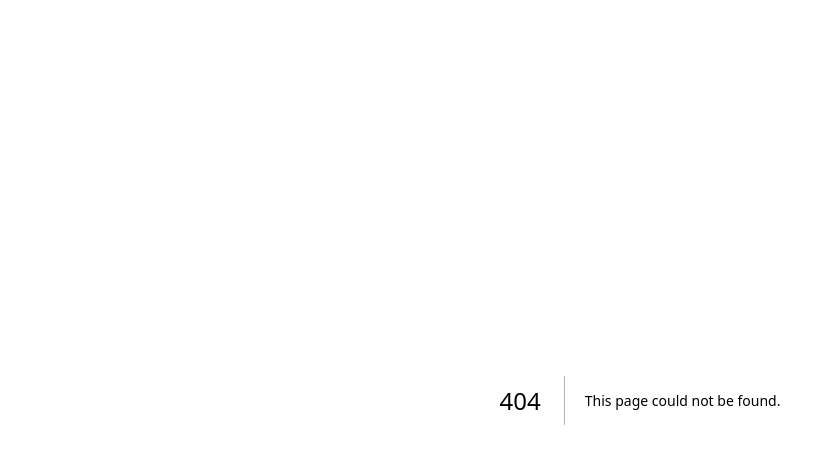
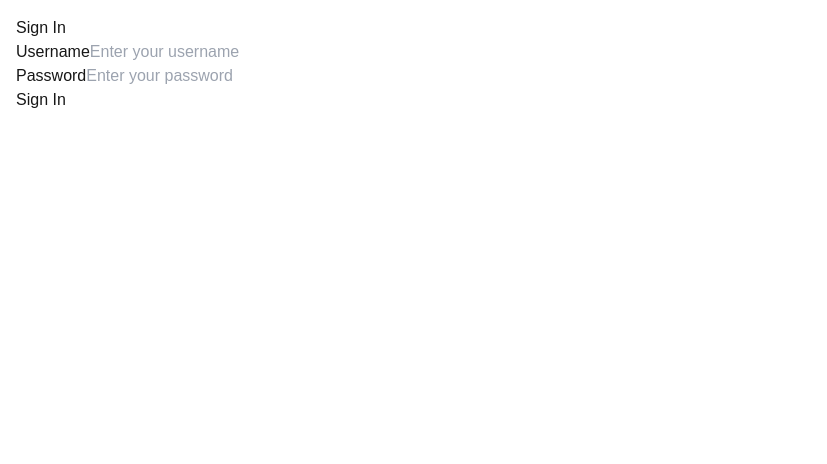
Before and after one commit to Tove-Larsson/Enterprise_Frontend, a Next.js app: page /sign-in in a window 1280 px wide. Before the commit this address had no page. Shown: the top 464 px of the page, without its empty margins (0-827 px from the left). Built offline with nearby package versions, Linux system fonts and the light colour scheme.

Commit message:
Create a sign-in page

```diff
--- /dev/null
+++ b/app/(authentication)/sign-in/page.tsx
@@ -0,0 +1,82 @@
+import { IUser } from "@/app/_types/IUser"
+import { ChangeEvent, FormEvent, useState } from "react"
+
+export default function SignIn() {
+  const [user, setUser] = useState<IUser>({ username: "", password: "" })
+  const [error, setError] = useState<string>("")
+  const [loading, setLoading] = useState<boolean>(false)
+
+  function handleUserChange(event: ChangeEvent<HTMLInputElement>) {
+    const { name, value } = event.target
+    setUser((prevData) => ({ ...prevData, [name]: value }))
+  }
+
+  function onSubmit(event: FormEvent) {
+    event.preventDefault()
+
+    if (!user.username || !user.password) {
+      setError("Both username and password are required.")
+      return
+    }
+
+    setLoading(true)
+    setError("")
+
+    fetch("http://localhost:8080/login", {
+      method: "POST",
+      headers: { "Content-Type": "application/json" },
+      body: JSON.stringify(user),
+    })
+      .then((response) => {
+        setLoading(false)
+        if (response.ok) {
+          console.log("Login successful")
+        } else {
+          setError("Invalid username or password.")
+        }
+      })
+      .catch(() => {
+        setLoading(false)
+        setError("An error occurred. Please try again.")
+      })
+  }
+
+  return (
+    <div className="p-4">
+      <header>Sign In</header>
+      <form onSubmit={onSubmit}>
+        {/* Username */}
+        <div>
+          <label htmlFor="username">Username</label>
+          <input
+            type="text"
+            name="username"
+            value={user.username}
+            onChange={handleUserChange}
+            placeholder="Enter your username"
+            required
+          />
+        </div>
+
+        {/* Password */}
+        <div>
+          <label htmlFor="password">Password</label>
+          <input
+            type="password"
+            name="password"
+            value={user.password}
+            onChange={handleUserChange}
+            placeholder="Enter your password"
+            required
+          />
+        </div>
+
+        {error && <p className="text-red-500">{error}</p>}
+
+        <button type="submit" disabled={loading}>
+          {loading ? "Signing in..." : "Sign In"}
+        </button>
+      </form>
+    </div>
+  )
+}
--- /dev/null
+++ b/app/_types/IUser.ts
@@ -0,0 +1,4 @@
+export interface IUser {
+    username: string
+    password: string
+  }
--- a/app/page.tsx
+++ b/app/page.tsx
@@ -4,98 +4,8 @@ export default function Home() {
   return (
     <div className="grid grid-rows-[20px_1fr_20px] items-center justify-items-center min-h-screen p-8 pb-20 gap-16 sm:p-20 font-[family-name:var(--font-geist-sans)]">
       <main className="flex flex-col gap-8 row-start-2 items-center sm:items-start">
-        <Image
-          className="dark:invert"
-          src="/next.svg"
-          alt="Next.js logo"
-          width={180}
-          height={38}
-          priority
-        />
-        <ol className="list-inside list-decimal text-sm text-center sm:text-left font-[family-name:var(--font-geist-mono)]">
-          <li className="mb-2">
-            Get started by editing{" "}
-            <code className="bg-black/[.05] dark:bg-white/[.06] px-1 py-0.5 rounded font-semibold">
-              app/page.tsx
-            </code>
-            .
-          </li>
-          <li>Save and see your changes instantly.</li>
-        </ol>
-
-        <div className="flex gap-4 items-center flex-col sm:flex-row">
-          <a
-            className="rounded-full border border-solid border-transparent transition-colors flex items-center justify-center bg-foreground text-background gap-2 hover:bg-[#383838] dark:hover:bg-[#ccc] text-sm sm:text-base h-10 sm:h-12 px-4 sm:px-5"
-            href="https://vercel.com/new?utm_source=create-next-app&utm_medium=appdir-template-tw&utm_campaign=create-next-app"
-            target="_blank"
-            rel="noopener noreferrer"
-          >
-            <Image
-              className="dark:invert"
-              src="/vercel.svg"
-              alt="Vercel logomark"
-              width={20}
-              height={20}
-            />
-            Deploy now
-          </a>
-          <a
-            className="rounded-full border border-solid border-black/[.08] dark:border-white/[.145] transition-colors flex items-center justify-center hover:bg-[#f2f2f2] dark:hover:bg-[#1a1a1a] hover:border-transparent text-sm sm:text-base h-10 sm:h-12 px-4 sm:px-5 sm:min-w-44"
-            href="https://nextjs.org/docs?utm_source=create-next-app&utm_medium=appdir-template-tw&utm_campaign=create-next-app"
-            target="_blank"
-            rel="noopener noreferrer"
-          >
-            Read our docs
-          </a>
-        </div>
+       <h4>Welcome!</h4>
       </main>
-      <footer className="row-start-3 flex gap-6 flex-wrap items-center justify-center">
-        <a
-          className="flex items-center gap-2 hover:underline hover:underline-offset-4"
-          href="https://nextjs.org/learn?utm_source=create-next-app&utm_medium=appdir-template-tw&utm_campaign=create-next-app"
-          target="_blank"
-          rel="noopener noreferrer"
-        >
-          <Image
-            aria-hidden
-            src="/file.svg"
-            alt="File icon"
-            width={16}
-            height={16}
-          />
-          Learn
-        </a>
-        <a
-          className="flex items-center gap-2 hover:underline hover:underline-offset-4"
-          href="https://vercel.com/templates?framework=next.js&utm_source=create-next-app&utm_medium=appdir-template-tw&utm_campaign=create-next-app"
-          target="_blank"
-          rel="noopener noreferrer"
-        >
-          <Image
-            aria-hidden
-            src="/window.svg"
-            alt="Window icon"
-            width={16}
-            height={16}
-          />
-          Examples
-        </a>
-        <a
-          className="flex items-center gap-2 hover:underline hover:underline-offset-4"
-          href="https://nextjs.org?utm_source=create-next-app&utm_medium=appdir-template-tw&utm_campaign=create-next-app"
-          target="_blank"
-          rel="noopener noreferrer"
-        >
-          <Image
-            aria-hidden
-            src="/globe.svg"
-            alt="Globe icon"
-            width={16}
-            height={16}
-          />
-          Go to nextjs.org →
-        </a>
-      </footer>
     </div>
   );
 }
```
Also changed, not shown: app/yoshi.png (added).
